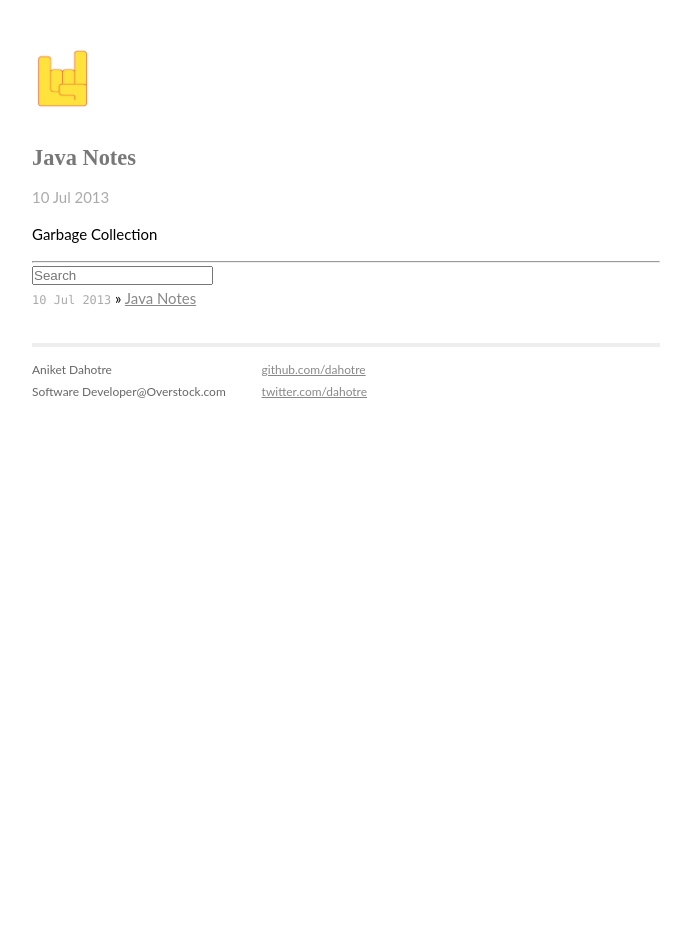
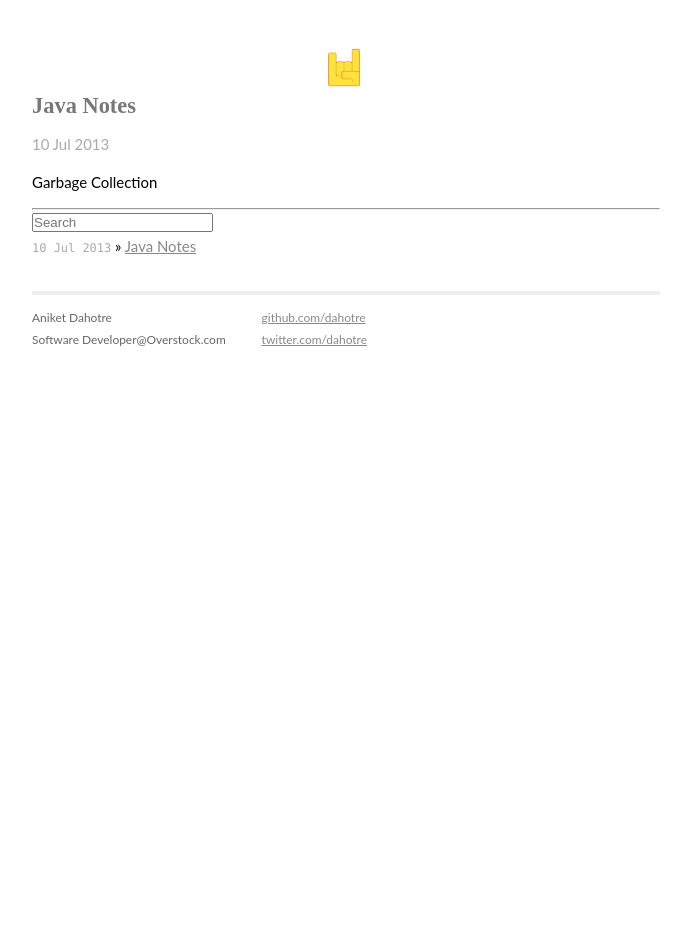
Before and after one commit to dahotre/dahotre.github.io, a Jekyll site: the page built from index.html, in a window 1280 px wide. Shown: the whole page, without its empty margins (294-985 px from the left). Built offline with Jekyll 4.4.1, drawn with Linux system fonts in a browser that asks for light colours; nearby versions of some CDN libraries.

Commit message:
change logo position

```diff
--- a/_layouts/default.html
+++ b/_layouts/default.html
@@ -22,7 +22,7 @@
         <div class="container">
           <div class="site">
             <div class="header">
-              <h1 class="title"><a href="/"><img src="/assets/logo.jpg" class="logo"/></a></h1>
+              <h1><a href="/"><img src="/assets/logo.jpg" class="logo"/></a></h1>
               <!-- <a class="extra" href="/">home</a> -->
             </div>
 
--- a/css/main.css
+++ b/css/main.css
@@ -77,6 +77,12 @@ ul.posts span {
   text-decoration: none;
 }
 
+.site .header h1 {
+  display: block;
+  margin: auto;
+  width: 3em;
+}
+
 .site .header h1.title {
   display: inline-block;
   margin-bottom: 2em;
@@ -86,7 +92,7 @@ ul.posts span {
   color: #a00;
 }
 
-.site .header h1.title a img.logo {
+.site .header img.logo {
   height: 3em;
 }
 
```
